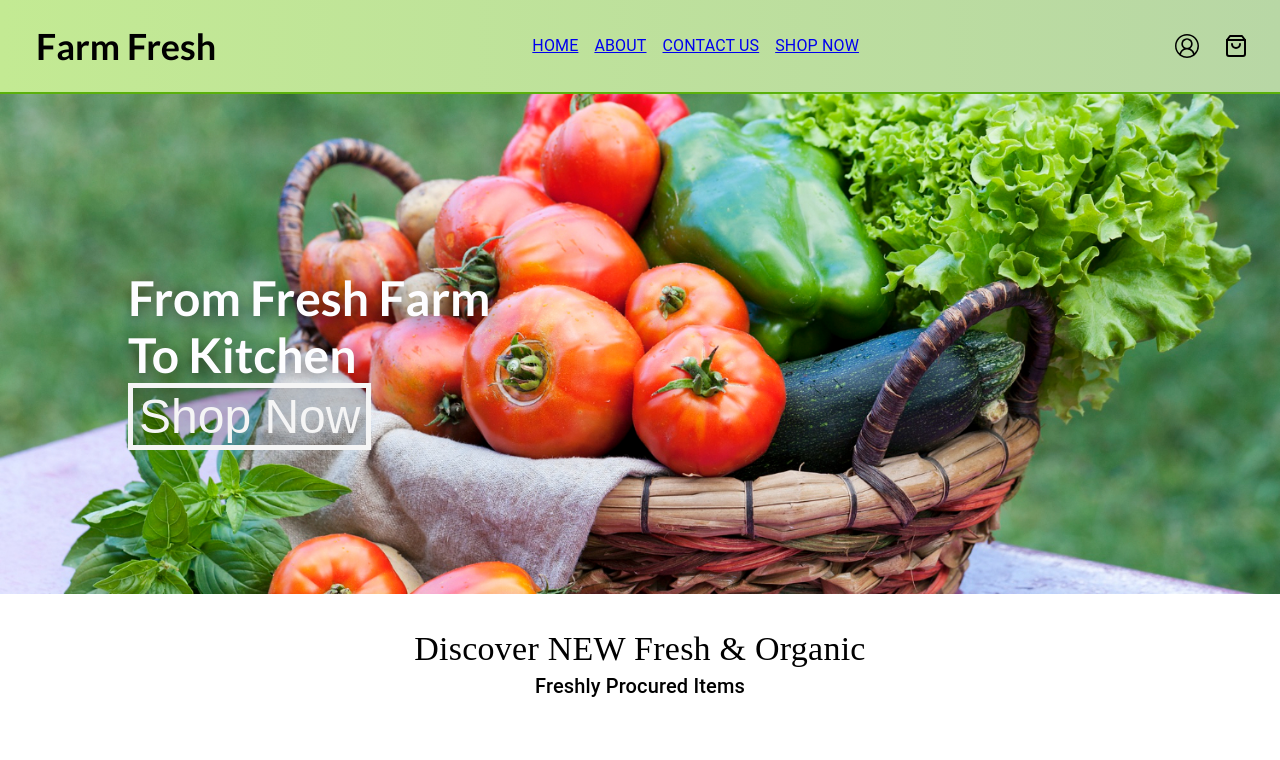
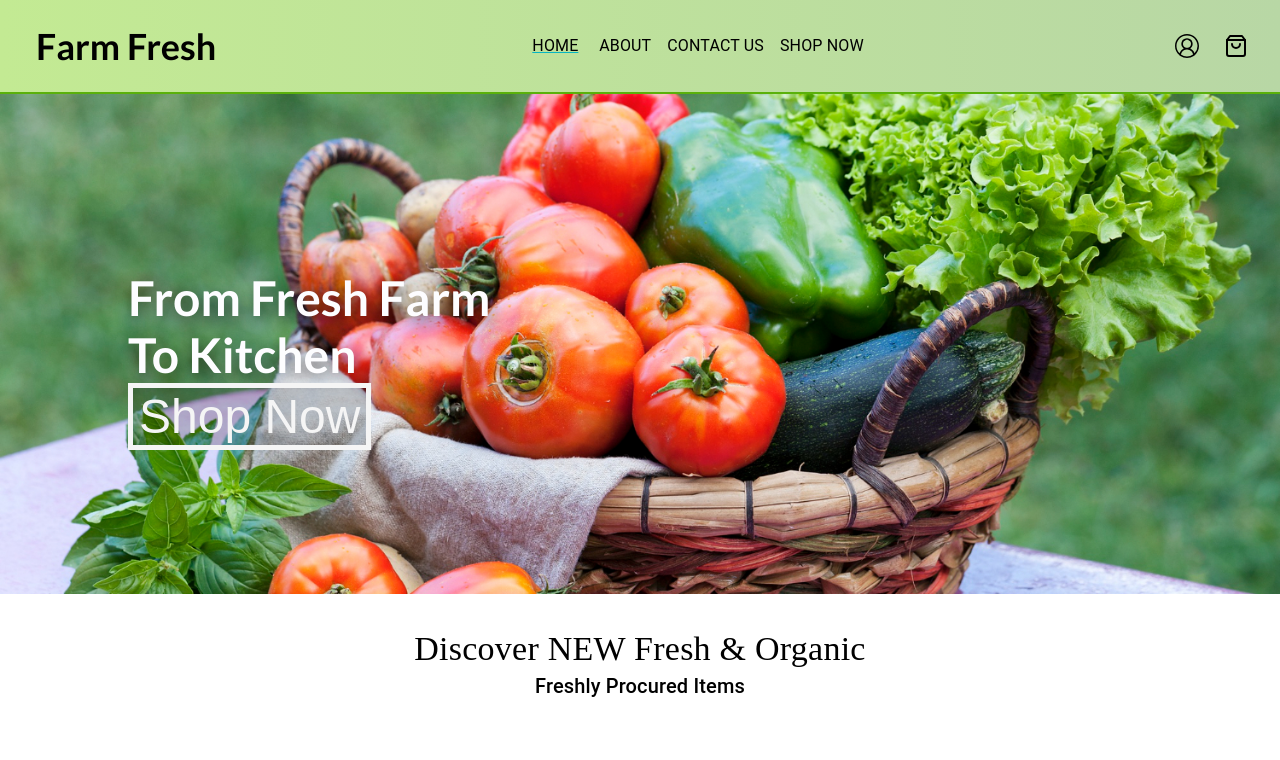
Before and after one commit to DaneyBboy/farm-fresh, a React (Vite) app: page / in a window 1280 px wide. Shown: the top 760 px of the page. Built offline with nearby package versions, Linux system fonts and the light colour scheme; grey boxes are pictures that could not be loaded.

Commit message:
Navbar issue Resolved

```diff
--- a/src/App.css
+++ b/src/App.css
@@ -32,7 +32,7 @@ h1{
   font-size: 1.5em;
 }
 .back-image{
-  background: url(/public/1167.jpg);
+  background: url(/1167.jpg);
   background-repeat: no-repeat;
   background-position: center;
   background-size: cover;
@@ -88,3 +88,17 @@ h1{
 .list-none{
   list-style-type: none;
 }
+.active{
+  color: black;
+  font-weight: 900;
+  text-decoration: underline rgb(6, 181, 194);
+  padding: 0 0.3em;
+}
+.unactive{
+  color: black;
+  text-decoration: none;
+}
+.unactive:hover{
+  color: #5ab10a;
+  text-decoration: underline rgb(6, 181, 194);
+}
--- a/src/Components/Header.jsx
+++ b/src/Components/Header.jsx
@@ -2,30 +2,28 @@ import React from "react";
 import { VscAccount } from "react-icons/vsc";
 import { FiShoppingBag } from "react-icons/fi";
 import { Link, NavLink } from "react-router";
-import { Typography } from "@mui/material";
+import {  Typography } from "@mui/material";
 
 
 export default function header() {
 
-    // const active = {
 
-    // }
     return (
         <>
             <header className="header-flex">
                 <h1>Farm Fresh</h1>
                 <nav>
                     {/* NavLink makes it easy to show active states */}
-                    <NavLink to="/" className={({ isActive }) => isActive ? "active" : ""}>
-                         <Typography className="nav-header">HOME</Typography>
+                    <NavLink to="/" className={({ isActive }) => isActive ? 'active' : "unactive"}>
+                         <Typography >HOME</Typography>
                     </NavLink>
-                    <NavLink to="/about" className={({ isActive }) => isActive ? "active" : ""}>
+                    <NavLink to="/about" className={({ isActive }) => isActive ? "active" : "unactive"}>
                          <Typography className="nav-header">ABOUT</Typography>
                     </NavLink>
-                    <NavLink to="/contact" className={({ isActive }) => isActive ? "active" : ""}>
+                    <NavLink to="/contact" className={({ isActive }) => isActive ? "active" : "unactive"}>
                          <Typography className="nav-header">CONTACT US</Typography>
                     </NavLink>
-                    <NavLink to="/productlist" className={({ isActive }) => isActive ? "active" : ""}>
+                    <NavLink to="/productlist" className={({ isActive }) => isActive ? "active" : "unactive"}>
                          <Typography className="nav-header">SHOP NOW</Typography>
                     </NavLink>
                 </nav>
```
